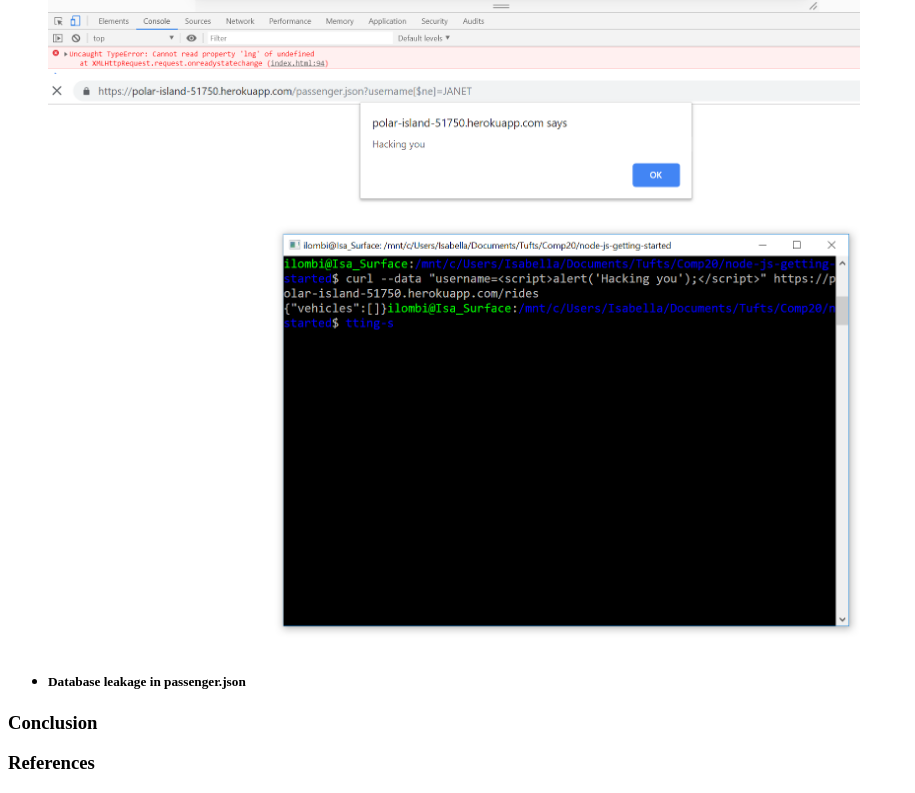
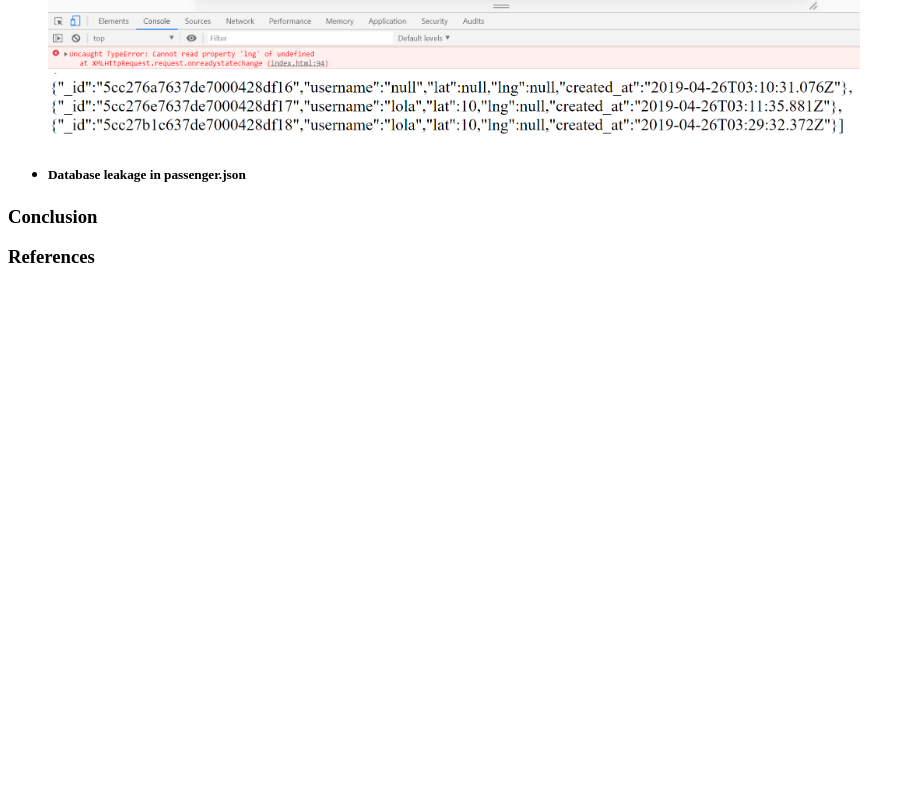
Before and after one commit to 9isabella/comp20-ilombino, a plain HTML site: page security/index.html in a window 1280 px wide. Shown: the part 2435-3228 px from the top of the page, without its empty margins (0-915 px from the left). After the commit the page ends 2722 px from the top, so only its background shows below. Drawn offline with Linux system fonts and the light colour scheme.

Commit message:
updated photo of database

```diff
--- a/security/index.html
+++ b/security/index.html
@@ -68,7 +68,7 @@
             </p>
             <img src="null.PNG" width=812/>
             <img src="undefined.PNG" width=812/>
-            <img src="XSS hack curl.PNG" width=812/>
+            <img src="database.PNG" width=812/>
 
         </li>
 
```
Also changed, not shown: security/database.PNG (added).
